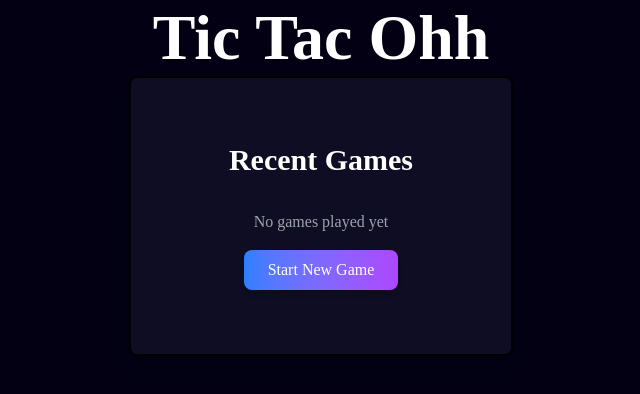
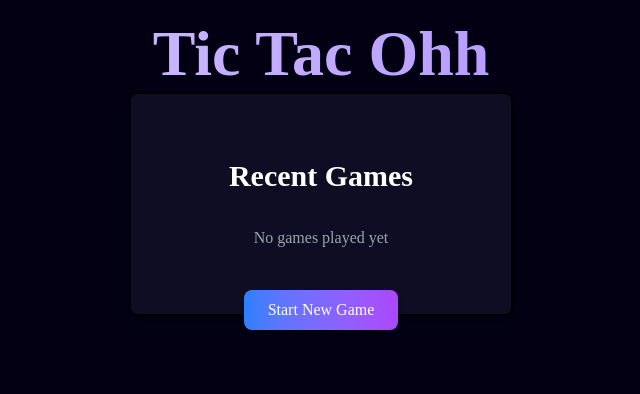
Before and after one commit to Cedrix-code/tictactoe-exam-umbra-ii, a React (Vite) app in the folder client/: page / in a window 1280 px wide. Shown: the top 394 px of the page, without its empty margins (319-959 px from the left). Built offline with nearby package versions, Linux system fonts and the light colour scheme; no server answers; a web font is replaced by a local one.

Commit message:
enhance UI with gradient text for game titles; add back navigation button in onboarding

```diff
--- a/client/src/pages/Game.jsx
+++ b/client/src/pages/Game.jsx
@@ -51,7 +51,7 @@ function Game() {
 
   return (
     <main>
-      <h1 className="pt-4">Tic Tac Ohh</h1>
+      <h1 className="text-gradient pt-4">Tic Tac Ohh</h1>
         <div className="wrapper items-center justify-center bg-primary">
           <div className="flex gap-8 items-start mt-8">
             <div className="flex flex-col items-center">
--- a/client/src/pages/Home.jsx
+++ b/client/src/pages/Home.jsx
@@ -26,7 +26,7 @@ function Home() {
 
   return (
     <main>
-      <h1>Tic Tac Ohh</h1>
+      <h1 className="text-gradient pt-4">Tic Tac Ohh</h1>
       <Card>
         <div className="wrapper items-center justify-center">
           <h2>Recent Games</h2>
@@ -53,7 +53,7 @@ function Home() {
             </>
           )}
           <button
-            className="mt-4 px-6 py-2 text-white bg-gradient-to-r from-blue-500           to-purple-500 rounded-lg shadow-md hover:from-blue-600 hover:to-purple-600          transition-all"
+            className="mt-4 px-6 py-2 text-white bg-gradient-to-r from-blue-500           to-purple-500 rounded-lg shadow-md hover:from-blue-600 hover:to-purple-600 transition-all absolute -bottom-10"
             onClick={() => navigate('/onboarding')}
           >
             Start New Game
--- a/client/src/pages/Onboarding.jsx
+++ b/client/src/pages/Onboarding.jsx
@@ -42,9 +42,13 @@ function Onboarding() {
     }
   };
 
+  const handleBack = () => {
+    navigate('/');
+  };
+
   return (
     <main>
-      <h1>Tic Tac Ohh</h1>
+      <h1 className="text-gradient pt-4">Tic Tac Ohh</h1>
       <div className="wrapper flex items-center justify-center">
 
         <div className="bg-dark-100 p-8 rounded-lg shadow-lg w-96">
@@ -65,6 +69,12 @@ function Onboarding() {
             >
               Start Game
             </button>
+            <button
+              onClick={handleBack}
+              className="w-full text-white py-2 bg-gray-500 rounded-lg shadow-md hover:bg-gray-600 transition-all"
+            >
+              Back
+            </button>
           </div>
         </div>
       </div>
```
